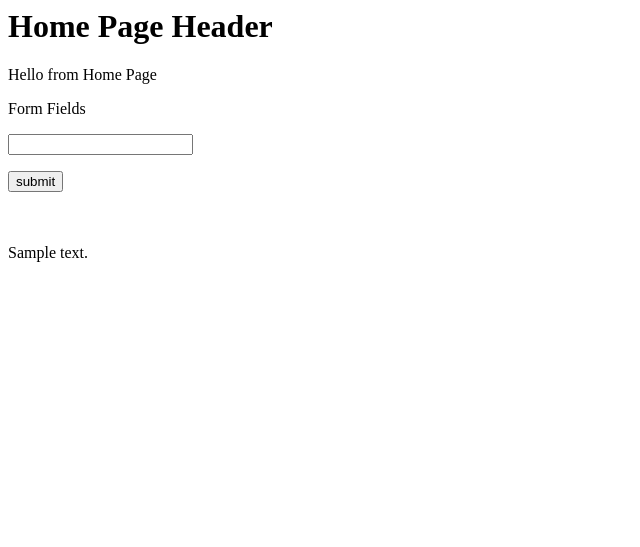
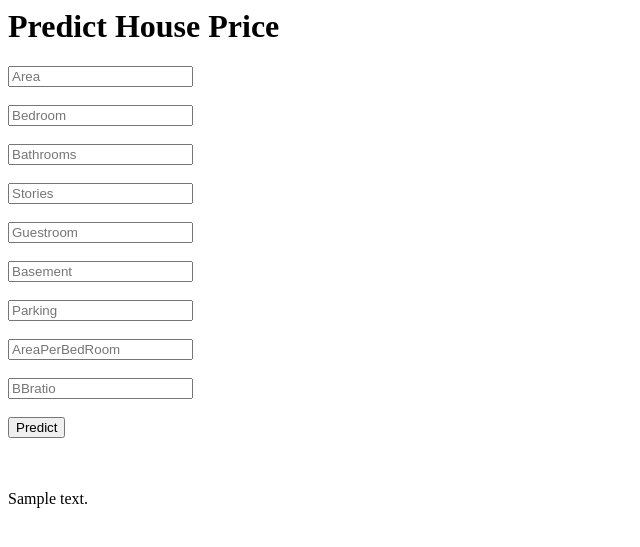
Before and after one commit to Rajkumars1971/housingpriceprediction, a Flask app: template templates/index.html in a window 1280 px wide. Shown: the top 547 px of the page, without its empty margins (0-640 px from the left). Run offline with Flask 2, Linux system fonts and the light colour scheme; the template is opened without the code that fills it: most values are stand-ins (such as "Sample title", 1, 10 or a date in 2020); parts of the project's set-up code (start-up, migrations or seed data) failed here and were passed over.

Commit message:
Update index.html

```diff
--- a/templates/index.html
+++ b/templates/index.html
@@ -1,18 +1,32 @@
 <html>
-<title>Home Page</title>
+
 <body>
-    <h1>Home Page Header</h1>
-    <p>Hello from Home Page</p>
+    <title>
+        <h1> Sample Machile Learning Deployment - Created by Rajkumar</h1>
+    </title>
+
+
+    <div class="login">
+        <h1>Predict House Price</h1>
+        <form action="{{url_for('predict')}}" method="post">
+            <input type="text" name="area" placeholder="Area" required="required" /><br><br>
+            <input type="text" name="bedroom" placeholder="Bedroom" required="required" /><br><br>
+            <input type="text" name="bathrooms" placeholder="Bathrooms" required="required" /><br><br>
+            <input type="text" name="stories" placeholder="Stories" required="required" /><br><br>
+            <input type="text" name="guestroom" placeholder="Guestroom" required="required" /><br><br>
+            <input type="text" name="basement" placeholder="Basement" required="required" /><br><br>
+            <input type="text" name="parking" placeholder="Parking" required="required" /><br><br>
+            <input type="text" name="areaperbedroom" placeholder="AreaPerBedRoom" required="required" /><br><br>
+            <input type="text" name="bbratio" placeholder="BBratio" required="required" /><br><br>
+            <button type="submit">Predict</button>
+        </form>
+
+    </div>
+
+    <br>
+    <br>
+    {{prediction_text}}
+
 </body>
 
-<form action="#" method="post">
-    <p>Form Fields</p>
-    <p><input type="text" name = "AreaOfHouse"></p>
-    <p><input type="submit" value='submit'></p>
-
-</form>
-<br>
-<br>
-{{placeholder_text}}
-
 </html>
```
